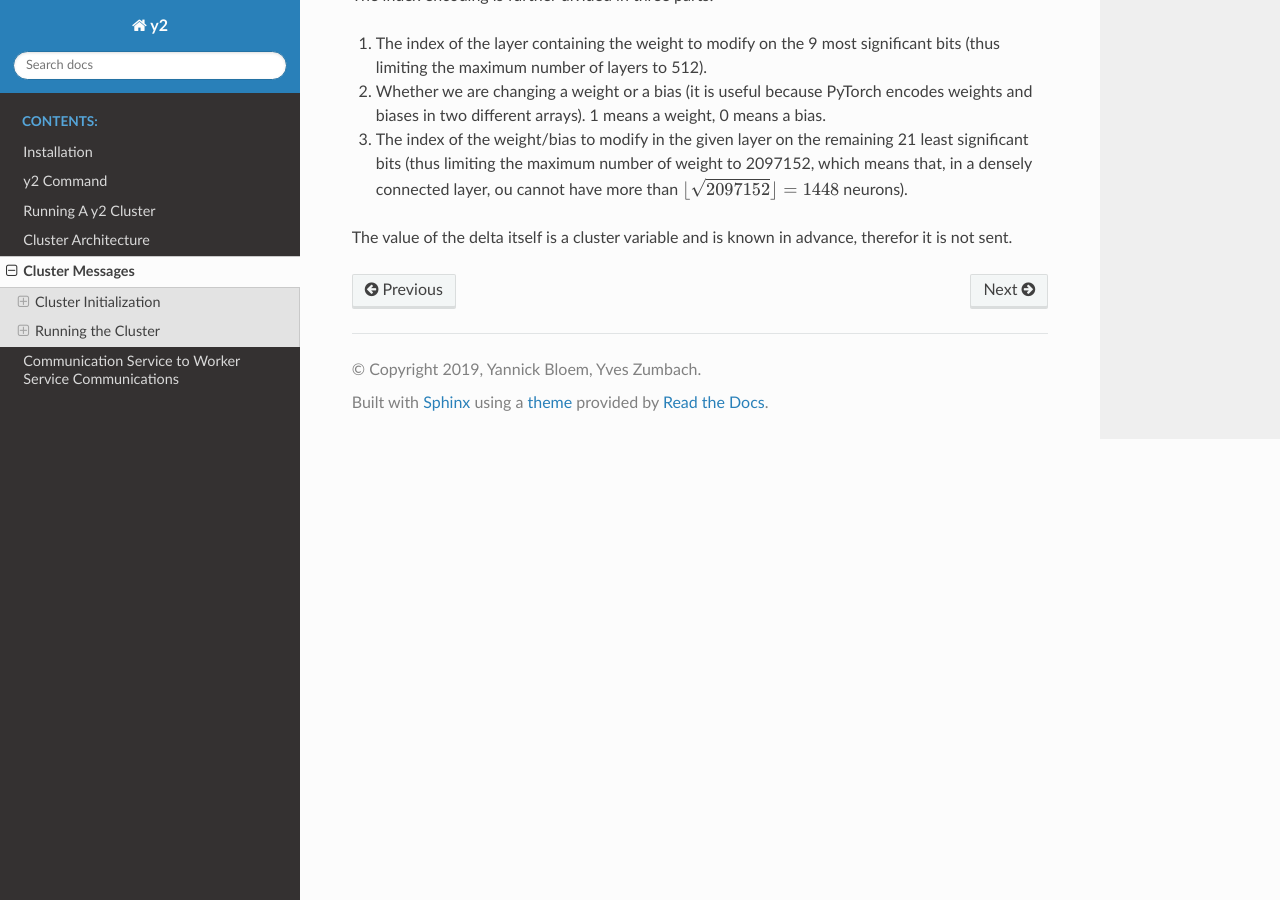
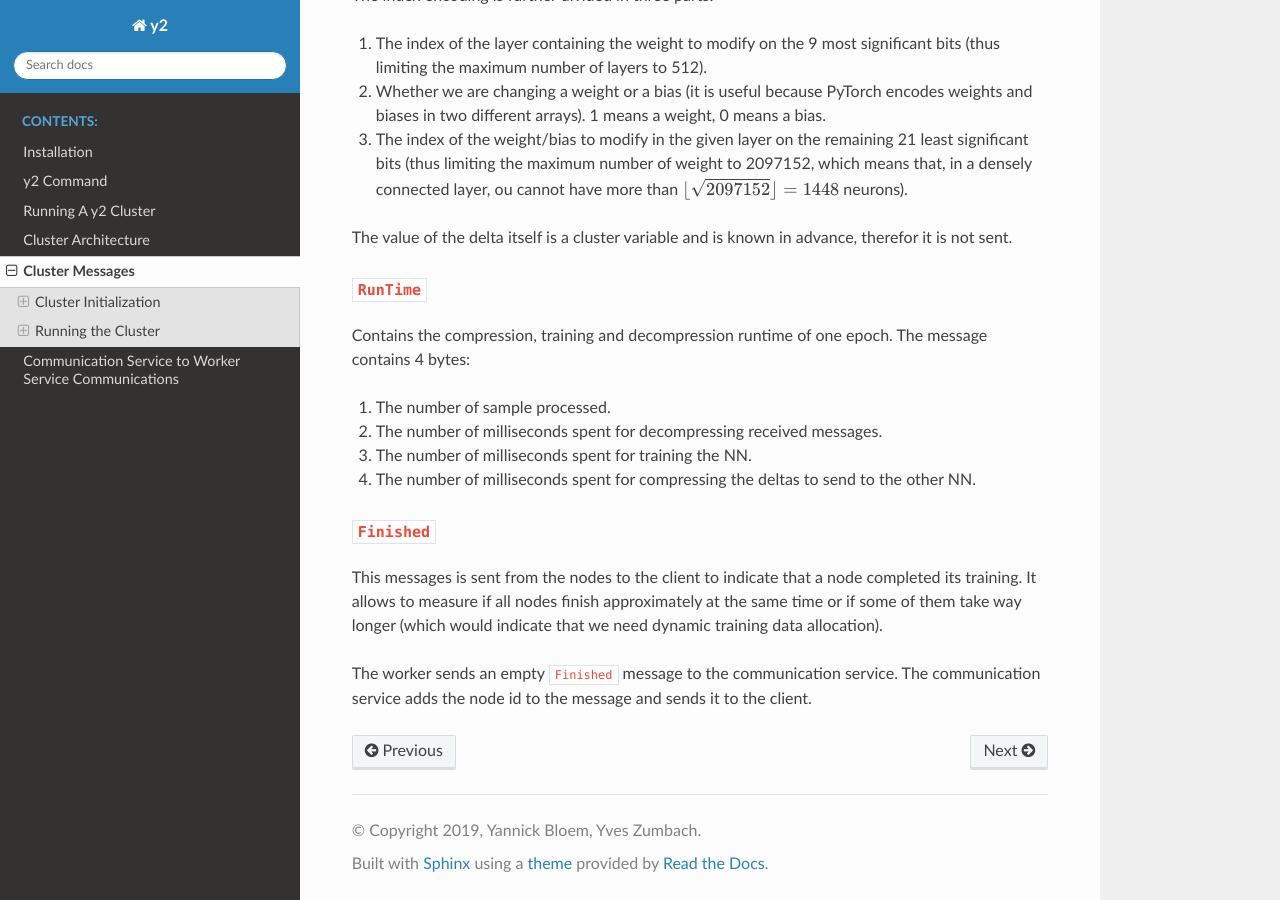
Before and after one commit to YvesZumbach/y2_documentation, a Sphinx documentation site: the page built from doc/cluster_messages.rst, in a window 1280 px wide and 900 px high, scrolled down 1216 px. Built offline with Sphinx 7.4.7 and the Read the Docs theme 2.0.0, drawn with Linux system fonts in a browser that asks for light colours.

Commit message:
Add doc for messages used when running the cluster

```diff
--- a/doc/cluster_messages.rst
+++ b/doc/cluster_messages.rst
@@ -56,3 +56,23 @@ The index encoding is further divided in three parts:
 3. The index of the weight/bias to modify in the given layer on the remaining 21 least significant bits (thus limiting the maximum number of weight to 2097152, which means that, in a densely connected layer, ou cannot have more than :math:`\lfloor\sqrt{2097152}\rfloor = 1448` neurons).
 
 The value of the delta itself is a cluster variable and is known in advance, therefor it is not sent.
+
+``RunTime``
+^^^^^^^^^^^
+
+Contains the compression, training and decompression runtime of one epoch.
+The message contains 4 bytes:
+
+1. The number of sample processed.
+2. The number of milliseconds spent for decompressing received messages.
+3. The number of milliseconds spent for training the NN.
+4. The number of milliseconds spent for compressing the deltas to send to the other NN.
+
+``Finished``
+^^^^^^^^^^^^
+
+This messages is sent from the nodes to the client to indicate that a node completed its training.
+It allows to measure if all nodes finish approximately at the same time or if some of them take way longer (which would indicate that we need dynamic training data allocation).
+
+The worker sends an empty ``Finished`` message to the communication service.
+The communication service adds the node id to the message and sends it to the client.
```
